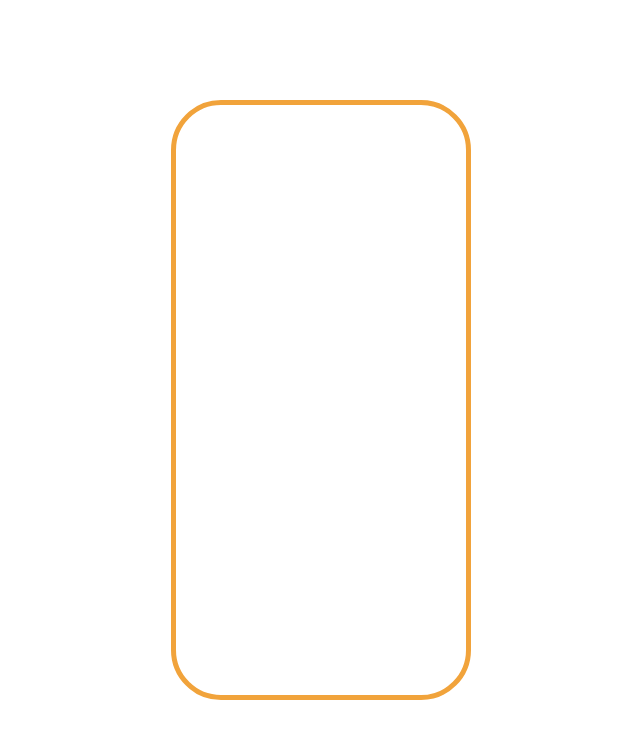
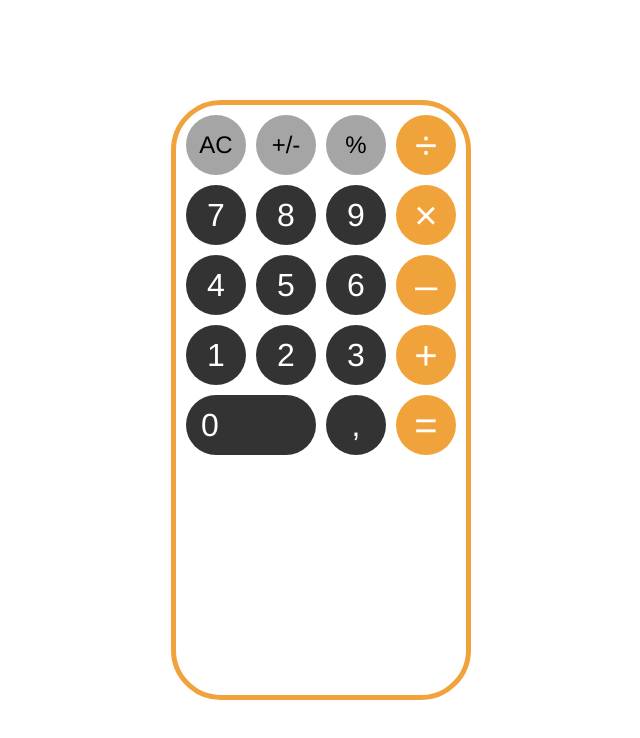
Before and after one commit to aggamix/calculator, a website built with webpack: page src/index.html in a window 1280 px wide. Shown: the whole page, without its empty margins (319-959 px from the left). Built offline with nearby package versions, Linux system fonts and the light colour scheme.

Commit message:
feat: add keyboard for calculator

```diff
--- a/src/scripts/components/calculator/calculator.js
+++ b/src/scripts/components/calculator/calculator.js
@@ -1,12 +1,12 @@
 import './calculator.css';
 import createElement from '../createElement.js';
-// import createKeyboard from '../keyboard/keyboard.js';
+import createKeyboard from '../keyboard/keyboard.js';
 // import createResultBlock from '../resultBlock/createResultBlock.js';
 
 const calculatorProps = {
   tag: 'section',
   className: ['calculator', 'calculator__light'],
-  // children: [createResultBlock(), createKeyboard()],
+  children: [createKeyboard()],
 };
 
 export default function createCalculator() {
--- /dev/null
+++ b/src/scripts/components/keyboard/buttonsConfig.js
@@ -0,0 +1,118 @@
+const buttonsConfigs = [
+  {
+    tag: 'button',
+    className: ['keyboard_button'],
+    text: 'AC',
+    value: 'AC',
+  },
+  {
+    tag: 'button',
+    className: ['keyboard_button'],
+    text: '+/-',
+    value: '+/-',
+  },
+  {
+    tag: 'button',
+    className: ['keyboard_button'],
+    text: '%',
+    value: '%',
+  },
+  {
+    tag: 'button',
+    className: ['keyboard_button'],
+    text: '÷',
+    value: '÷',
+  },
+  {
+    tag: 'button',
+    className: ['keyboard_button'],
+    text: '7',
+    value: '7',
+  },
+  {
+    tag: 'button',
+    className: ['keyboard_button'],
+    text: '8',
+    value: '8',
+  },
+  {
+    tag: 'button',
+    className: ['keyboard_button'],
+    text: '9',
+    value: '9',
+  },
+  {
+    tag: 'button',
+    className: ['keyboard_button'],
+    text: '×',
+    value: '×',
+  },
+  {
+    tag: 'button',
+    className: ['keyboard_button'],
+    text: '4',
+    value: '4',
+  },
+  {
+    tag: 'button',
+    className: ['keyboard_button'],
+    text: '5',
+    value: '5',
+  },
+  {
+    tag: 'button',
+    className: ['keyboard_button'],
+    text: '6',
+    value: '6',
+  },
+  {
+    tag: 'button',
+    className: ['keyboard_button'],
+    text: '–',
+    value: '–',
+  },
+  {
+    tag: 'button',
+    className: ['keyboard_button'],
+    text: '1',
+    value: '1',
+  },
+  {
+    tag: 'button',
+    className: ['keyboard_button'],
+    text: '2',
+    value: '2',
+  },
+  {
+    tag: 'button',
+    className: ['keyboard_button'],
+    text: '3',
+    value: '3',
+  },
+  {
+    tag: 'button',
+    className: ['keyboard_button'],
+    text: '+',
+    value: '+',
+  },
+  {
+    tag: 'button',
+    className: ['keyboard_button'],
+    text: '0',
+    value: '0',
+  },
+  {
+    tag: 'button',
+    className: ['keyboard_button'],
+    text: ',',
+    value: ',',
+  },
+  {
+    tag: 'button',
+    className: ['keyboard_button'],
+    text: '=',
+    value: '=',
+  },
+];
+
+export default buttonsConfigs;
--- /dev/null
+++ b/src/scripts/components/keyboard/keyboard.css
@@ -0,0 +1,50 @@
+.keyboard {
+  display: flex;
+  flex-wrap: wrap;
+  justify-content: space-between;
+  gap: 10px;
+  width: 100%;
+}
+
+.keyboard_button {
+  display: flex;
+  justify-content: center;
+  align-items: center;
+  width: 60px;
+  height: 60px;
+  font-size: 2em;
+  color: white;
+  background-color: #333333;
+  border: none;
+  border-radius: 50%;
+  cursor: pointer;
+  transition: filter 0.4s ease;
+}
+
+.keyboard button:nth-child(17) {
+  flex: 2;
+  justify-content: start;
+  padding-left: 15px;
+  border-radius: 50px;
+}
+
+.keyboard button:nth-child(1),
+.keyboard button:nth-child(2),
+.keyboard button:nth-child(3) {
+  font-size: 1.5em;
+  color: black;
+  background-color: #a5a5a5;
+}
+
+.keyboard button:nth-child(4),
+.keyboard button:nth-child(8),
+.keyboard button:nth-child(12),
+.keyboard button:nth-child(16),
+.keyboard button:nth-child(19) {
+  font-size: 2.5em;
+  background-color: #f1a33b;
+}
+
+.keyboard_button:hover {
+  filter: brightness(1.4);
+}
--- /dev/null
+++ b/src/scripts/components/keyboard/keyboard.js
@@ -0,0 +1,19 @@
+import './keyboard.css';
+import createElement from '../createElement.js';
+import buttonsConfigs from './buttonsConfig.js';
+
+function getKeyboardChildren() {
+  return buttonsConfigs.map((child) => createElement(child));
+}
+
+const keyboardProps = {
+  tag: 'div',
+  className: ['keyboard'],
+  children: getKeyboardChildren(),
+};
+
+export default function createKeyboard() {
+  const resultField = createElement(keyboardProps);
+
+  return resultField;
+}
```
Also changed, not shown: dist/index.html, dist/main.js.
